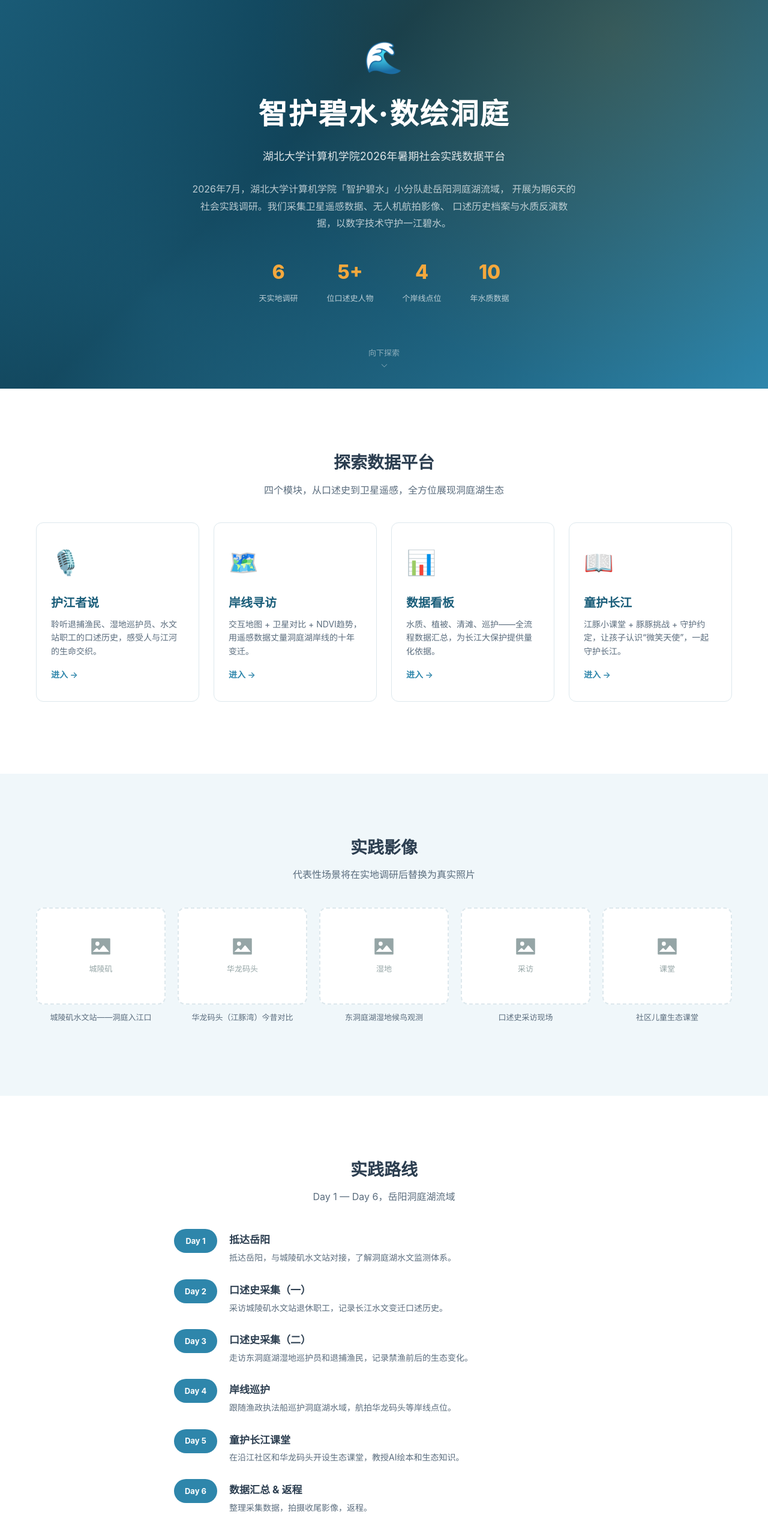
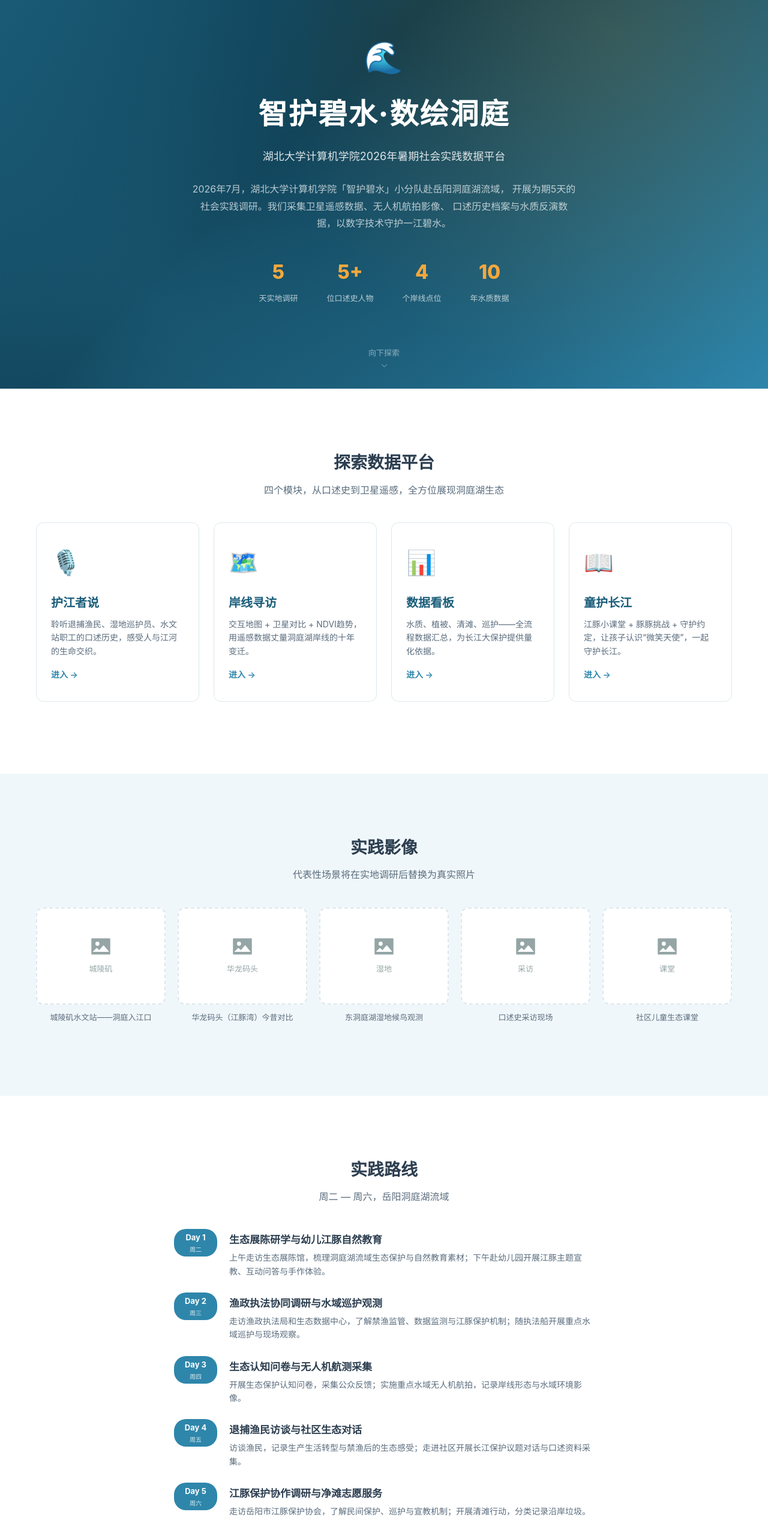
Before and after one commit to Ohh-zjc/zjcvibe-site, a Vue app: page /oral-history in a window 1280 px wide. Shown: the part 152-2718 px from the top of the page at 60% size. Built offline with nearby package versions, Linux system fonts and the light colour scheme.

Commit message:
feat: update five-day field itinerary

```diff
--- a/src/views/About.vue
+++ b/src/views/About.vue
@@ -9,15 +9,14 @@
         <h3>项目简介</h3>
         <p>
           2026年7月，湖北大学计算机学院「智护碧水」社会实践小分队赴湖南省岳阳市洞庭湖流域，
-          开展了为期6天的暑期社会实践活动。我们以"数字技术守护一江碧水"为核心理念，
+          开展了为期5天的暑期社会实践活动。我们以"数字技术守护一江碧水"为核心理念，
           综合运用卫星遥感反演、无人机航拍、GIS空间分析、NLP自然语言处理等计算机技术手段，
           对洞庭湖流域的生态环境进行了多维度数据采集与分析。
         </p>
         <p>
-          实践过程中，我们采访了城陵矶水文站退休职工、东洞庭湖自然保护区巡护员、退捕渔民、
-          渔政执法人员等多位"护江者"，记录下珍贵的长江生态保护口述历史；跟随渔政执法船实地巡护，
-          用无人机拍摄华龙码头等关键岸线点位的高清现状影像；在沿江社区和户外课堂为孩子们带来
-          AI绘本《守护一江碧水》和长江生态知识答题活动。
+          实践过程中，我们走访生态展陈馆、渔政执法局、生态数据中心和岳阳市江豚保护协会，访谈退捕渔民、
+          社区居民与渔政执法人员，记录长江生态保护口述资料；随执法船开展重点水域巡护，
+          以问卷调研、无人机航测和清滩分类记录采集多源生态数据；在幼儿园开展江豚主题自然教育与手作体验活动。
         </p>
         <p>
           本平台将所有采集到的多源数据进行整合展示，以期为长江大保护提供量化依据，
@@ -46,7 +45,7 @@
       <h3>实践日志</h3>
       <div class="log-timeline">
         <div class="log-item" v-for="(day, i) in logDays" :key="i">
-          <div class="log-date">{{ day.day }}</div>
+          <div class="log-date"><span>{{ day.day }}</span><small>{{ day.weekday }}</small></div>
           <div class="log-card data-card">
             <div class="log-img placeholder-img">
               <el-icon :size="28"><PictureFilled /></el-icon>
@@ -117,12 +116,11 @@
 ]
 
 const logDays = [
-  { day: 'Day 1', title: '抵达岳阳 · 对接水文站', desc: '抵达岳阳，与城陵矶水文站对接，了解洞庭湖水文监测体系与历史数据。' },
-  { day: 'Day 2', title: '口述史采集（一）', desc: '采访城陵矶水文站退休职工和东洞庭湖湿地巡护员，记录长江水文变迁与湿地保护口述历史。' },
-  { day: 'Day 3', title: '口述史采集（二）', desc: '走访退捕渔民和沿江社区居民，记录禁渔前后的生态变化与岸线变迁口述史。' },
-  { day: 'Day 4', title: '岸线巡护 · 航拍采集', desc: '跟随渔政执法船巡护洞庭湖水域，无人机航拍华龙码头、城陵矶等关键岸线点位。清滩活动数据采集。' },
-  { day: 'Day 5', title: '童护长江 · 社区课堂', desc: '在岳阳沿江社区和华龙码头（江豚湾）开设生态课堂，教授AI绘本《守护一江碧水》，组织生态知识答题。' },
-  { day: 'Day 6', title: '数据汇总 · 返程', desc: '整理全部采集数据，补拍收尾影像，与当地单位交接，返程。' },
+  { day: 'Day 1', weekday: '周二', title: '生态展陈研学与幼儿江豚自然教育', desc: '上午走访生态展陈馆，梳理洞庭湖流域生态保护与自然教育素材；下午赴幼儿园开展江豚主题宣教、互动问答与手作体验。' },
+  { day: 'Day 2', weekday: '周三', title: '渔政执法协同调研与水域巡护观测', desc: '走访渔政执法局和生态数据中心，了解禁渔监管、数据监测与江豚保护机制；随执法船开展重点水域巡护与现场观察。' },
+  { day: 'Day 3', weekday: '周四', title: '生态认知问卷与无人机航测采集', desc: '开展生态保护认知问卷，采集公众反馈；实施重点水域无人机航拍，记录岸线形态与水域环境影像。' },
+  { day: 'Day 4', weekday: '周五', title: '退捕渔民访谈与社区生态对话', desc: '访谈渔民，记录生产生活转型与禁渔后的生态感受；走进社区开展长江保护议题对话与口述资料采集。' },
+  { day: 'Day 5', weekday: '周六', title: '江豚保护协作调研与净滩志愿服务', desc: '走访岳阳市江豚保护协会，了解民间保护、巡护与宣教机制；开展清滩行动，分类记录沿岸垃圾。' },
 ]
 
 const thanks = [
@@ -222,11 +220,12 @@
 
 .log-date {
   width: 64px;
-  height: 36px;
+  height: 44px;
   background: var(--primary);
   color: #fff;
   border-radius: 18px;
   display: flex;
+  flex-direction: column;
   align-items: center;
   justify-content: center;
   font-weight: 700;
@@ -306,6 +305,8 @@
   text-align: center;
 }
 
+.log-date small { margin-top: 1px; font-size: 10px; font-weight: 500; opacity: 0.85; }
+
 .qr-card {
   display: inline-block;
   padding: 14px;
--- a/src/views/Home.vue
+++ b/src/views/Home.vue
@@ -11,12 +11,12 @@
         <p class="hero-subtitle">湖北大学计算机学院2026年暑期社会实践数据平台</p>
         <p class="hero-desc">
           2026年7月，湖北大学计算机学院「智护碧水」小分队赴岳阳洞庭湖流域，
-          开展为期6天的社会实践调研。我们采集卫星遥感数据、无人机航拍影像、
+          开展为期5天的社会实践调研。我们采集卫星遥感数据、无人机航拍影像、
           口述历史档案与水质反演数据，以数字技术守护一江碧水。
         </p>
         <div class="hero-stats">
           <div class="stat-item">
-            <span class="stat-num">6</span>
+            <span class="stat-num">5</span>
             <span class="stat-label">天实地调研</span>
           </div>
           <div class="stat-item">
@@ -104,11 +104,11 @@
     <section class="timeline-section">
       <div class="page-container">
         <h2 class="section-title">实践路线</h2>
-        <p class="section-subtitle">Day 1 — Day 6，岳阳洞庭湖流域</p>
+        <p class="section-subtitle">周二 — 周六，岳阳洞庭湖流域</p>
 
         <div class="practice-timeline">
           <div class="tl-item" v-for="(day, i) in timeline" :key="i">
-            <div class="tl-marker">{{ day.day }}</div>
+            <div class="tl-marker"><span>{{ day.day }}</span><small>{{ day.weekday }}</small></div>
             <div class="tl-content">
               <h4>{{ day.title }}</h4>
               <p>{{ day.desc }}</p>
@@ -143,12 +143,11 @@
 ]
 
 const timeline = [
-  { day: 'Day 1', title: '抵达岳阳', desc: '抵达岳阳，与城陵矶水文站对接，了解洞庭湖水文监测体系。' },
-  { day: 'Day 2', title: '口述史采集（一）', desc: '采访城陵矶水文站退休职工，记录长江水文变迁口述历史。' },
-  { day: 'Day 3', title: '口述史采集（二）', desc: '走访东洞庭湖湿地巡护员和退捕渔民，记录禁渔前后的生态变化。' },
-  { day: 'Day 4', title: '岸线巡护', desc: '跟随渔政执法船巡护洞庭湖水域，航拍华龙码头等岸线点位。' },
-  { day: 'Day 5', title: '童护长江课堂', desc: '在沿江社区和华龙码头开设生态课堂，教授AI绘本和生态知识。' },
-  { day: 'Day 6', title: '数据汇总 & 返程', desc: '整理采集数据，拍摄收尾影像，返程。' },
+  { day: 'Day 1', weekday: '周二', title: '生态展陈研学与幼儿江豚自然教育', desc: '上午走访生态展陈馆，梳理洞庭湖流域生态保护与自然教育素材；下午赴幼儿园开展江豚主题宣教、互动问答与手作体验。' },
+  { day: 'Day 2', weekday: '周三', title: '渔政执法协同调研与水域巡护观测', desc: '走访渔政执法局和生态数据中心，了解禁渔监管、数据监测与江豚保护机制；随执法船开展重点水域巡护与现场观察。' },
+  { day: 'Day 3', weekday: '周四', title: '生态认知问卷与无人机航测采集', desc: '开展生态保护认知问卷，采集公众反馈；实施重点水域无人机航拍，记录岸线形态与水域环境影像。' },
+  { day: 'Day 4', weekday: '周五', title: '退捕渔民访谈与社区生态对话', desc: '访谈渔民，记录生产生活转型与禁渔后的生态感受；走进社区开展长江保护议题对话与口述资料采集。' },
+  { day: 'Day 5', weekday: '周六', title: '江豚保护协作调研与净滩志愿服务', desc: '走访岳阳市江豚保护协会，了解民间保护、巡护与宣教机制；开展清滩行动，分类记录沿岸垃圾。' },
 ]
 </script>
 
@@ -389,16 +388,19 @@
 .tl-marker {
   flex-shrink: 0;
   width: 72px;
-  height: 40px;
+  height: 46px;
   background: var(--primary);
   color: #fff;
   border-radius: 20px;
   display: flex;
+  flex-direction: column;
   align-items: center;
   justify-content: center;
   font-weight: 700;
   font-size: 13px;
 }
+
+.tl-marker small { margin-top: 1px; font-size: 10px; font-weight: 500; opacity: 0.85; }
 
 .tl-content {
   padding-top: 4px;
```
